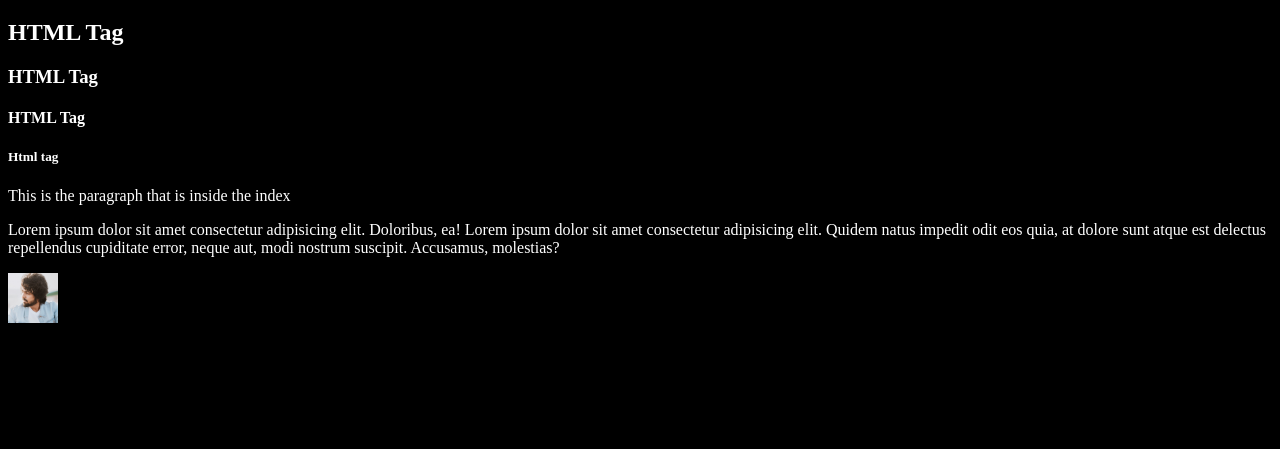
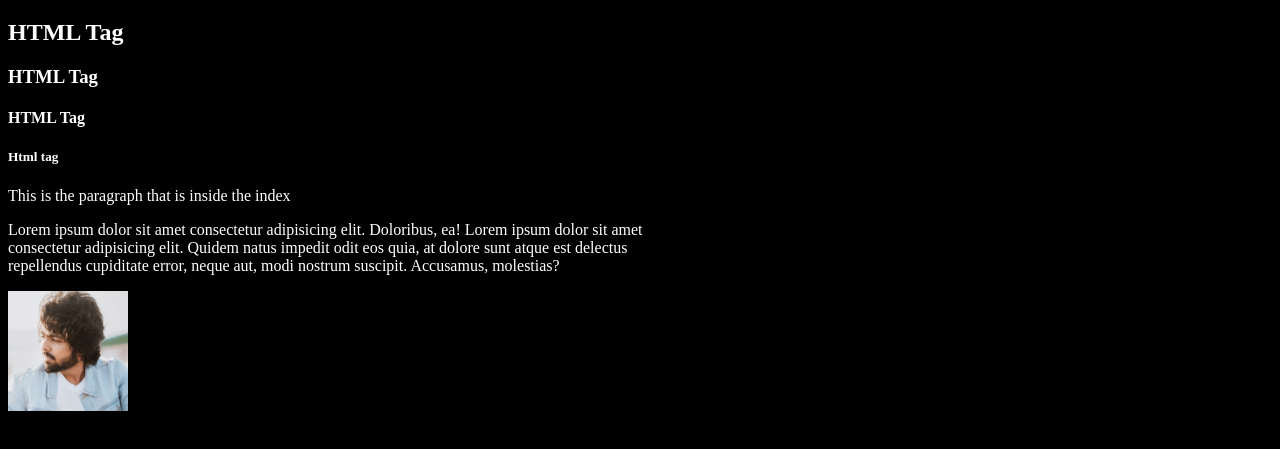
Before and after one commit to Divya-T-K/code, a plain HTML site: page index.html in a window 1280 px wide. Shown: the part 61-510 px from the top of the page. Drawn offline with Linux system fonts and the light colour scheme.

Commit message:
first commit

```diff
--- a/index.html
+++ b/index.html
@@ -12,8 +12,8 @@
             color:white;
         }
         img{
-            width: 50px;
-            height: 50px;
+            width: 120px;
+            height: 120px;
         }
     </style>
     <h1>HTML Tag</h1>
@@ -22,7 +22,7 @@
     <h4>HTML Tag</h4>
     <h5>Html tag</h5>
     <p>This is the paragraph that is inside the index </p>
-    <p>Lorem ipsum dolor sit amet consectetur adipisicing elit. Doloribus, ea! Lorem ipsum dolor sit amet consectetur adipisicing elit. Quidem natus impedit odit eos quia, at dolore sunt atque est delectus repellendus cupiditate error, neque aut, modi nostrum suscipit. Accusamus, molestias?</p>
+    <p>Lorem ipsum dolor sit amet consectetur adipisicing elit. Doloribus, ea! Lorem ipsum dolor sit amet <br>consectetur adipisicing elit. Quidem natus impedit odit eos quia, at dolore sunt atque est delectus <br>repellendus cupiditate error, neque aut, modi nostrum suscipit. Accusamus, molestias?</p>
     <img src="jeevi.jpeg" alt="jeevi image">
 </body>
 </html>
```
